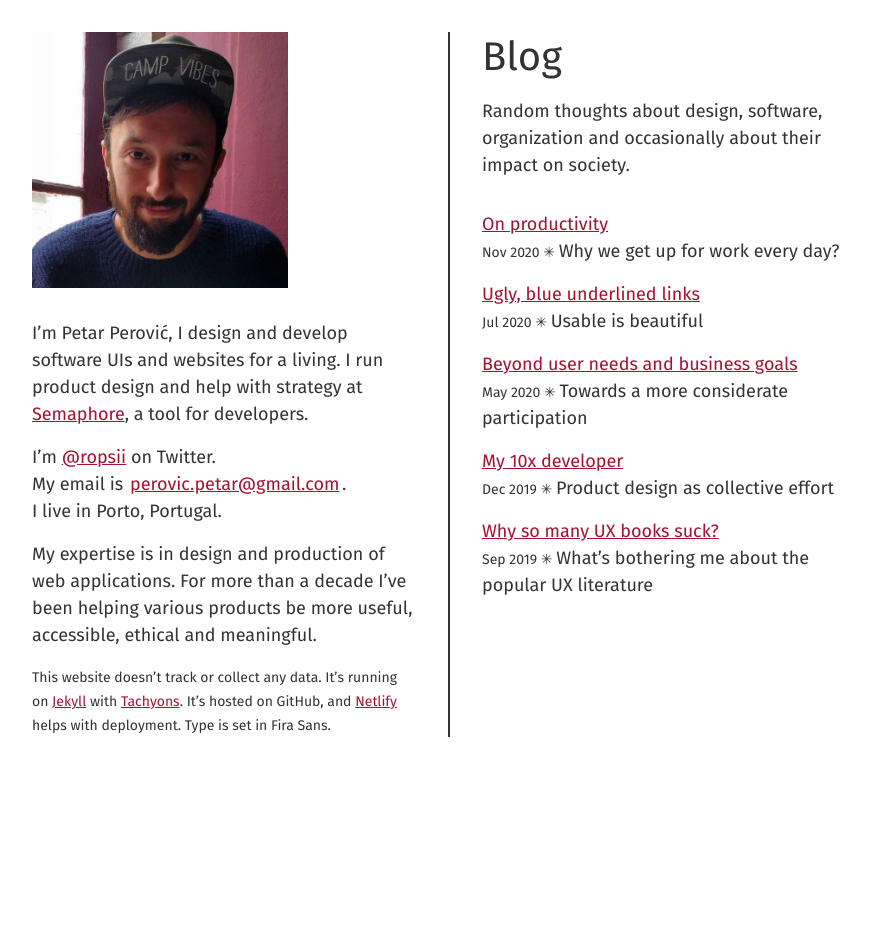
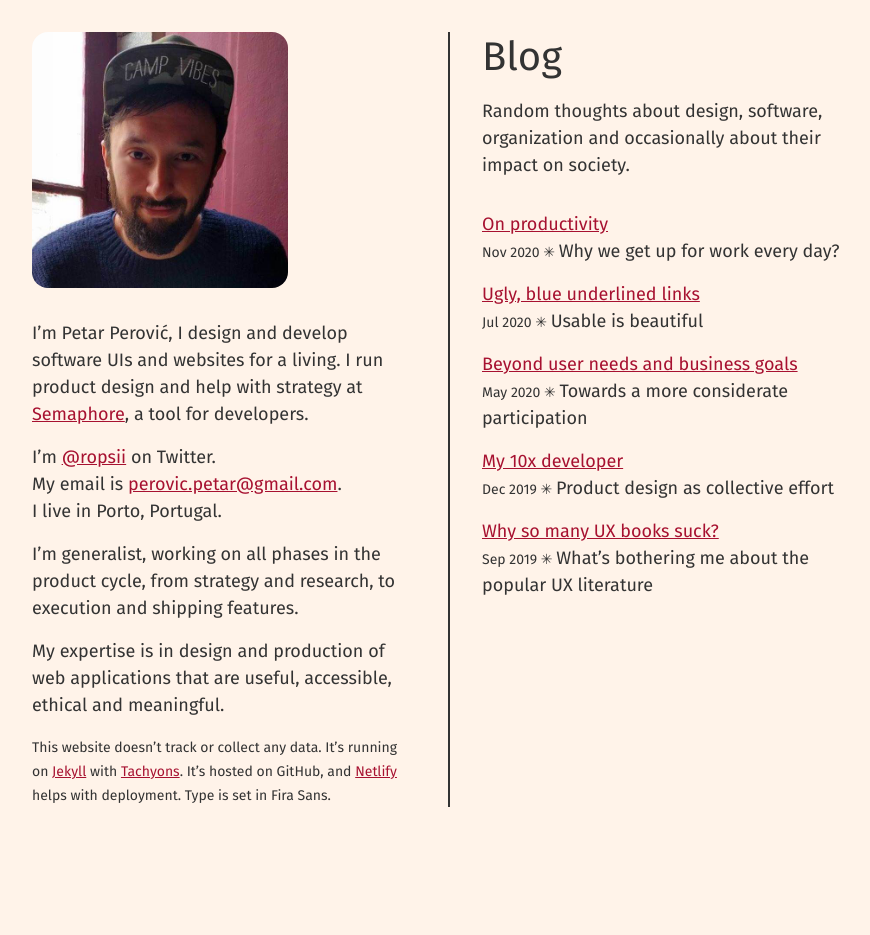
Before and after one commit to ropsii/ropsii.github.io, a Jekyll site: the page built from index.markdown, in a window 1280 px wide. Shown: the whole page, without its empty margins (192-1062 px from the left). Built offline with Jekyll 4.4.1, drawn with Linux system fonts in a browser that asks for light colours; before the commit the page ends 900 px from its top, so only the background shows below that.

Commit message:
Home copy

```diff
--- a/_layouts/home.html
+++ b/_layouts/home.html
@@ -7,16 +7,17 @@
 
         <div class="flex-m">
             <div class="w-50-m pr4-m ph4-l pb3 mb3 pb0-m mb0-m bb bb-0-m bw1">
-                <img src="{% link /assets/pp.jpg %}" alt="Petar Perovic" class="db mb4 w-100 mw5">
+                <img src="{% link /assets/pp.jpg %}" alt="Petar Perovic" class="db mb4 br4 w-100 mw5">
 
                 <div class="f5 f4-m">
                     <p class="measure-narrow-m mb3">I’m Petar Perović, I design and develop software UIs and websites for a living. I run product design and help with strategy at <a href="https://semaphoreci.com">Semaphore</a>, a tool for developers.</p>
 
                     <p class="mb0">I’m <a href="https://twitter.com/ropsii">@ropsii</a> on Twitter.</p>
-                    <p class="mb0">My email is <input value="perovic.petar@gmail.com" class="email-input sans-serif bg-transparent hover-bg-light-gray link-color hover-dark-gray bn underline" onClick="this.setSelectionRange(0, this.value.length)" readonly>.</p>
+                    <p class="mb0">My email is <a href="&#109;&#97;&#105;&#108;&#116;&#111;&#58;&#112;&#101;&#114;&#111;&#118;&#105;&#99;&#46;&#112;&#101;&#116;&#97;&#114;&#64;&#103;&#109;&#97;&#105;&#108;&#46;&#99;&#111;&#109;">&#112;&#101;&#114;&#111;&#118;&#105;&#99;&#46;&#112;&#101;&#116;&#97;&#114;&#64;&#103;&#109;&#97;&#105;&#108;&#46;&#99;&#111;&#109;</a>.</p>
                     <p class="mb3">I live in Porto, Portugal.</p>
 
-                    <p class="mb3">My expertise is in design and production of web applications. For more than a decade I’ve been helping various products be more useful, accessible, ethical and meaningful.</p>
+                    <p class="mb3">I’m generalist, working on all phases in the product cycle, from strategy and research, to execution and shipping features.</p>
+                    <p class="mb3">My expertise is in design and production of web applications that are useful, accessible, ethical and meaningful.</p>
                 </div>
 
                 <p class="dn di-m f6 mt3 mt4-m mb0">This website doesn’t track or collect any data. It’s running on <a href="https://jekyllrb.com/">Jekyll</a> with <a href="https://tachyons.io/">Tachyons</a>. It’s hosted on GitHub, and <a href="https://www.netlify.com/">Netlify</a> helps with deployment. Type is set in Fira Sans.</p>
--- a/_posts/2020-11-01-productivity.markdown
+++ b/_posts/2020-11-01-productivity.markdown
@@ -8,7 +8,7 @@ categories: productivity social
 image: /assets/cover-productivity.png
 ---
 
-<img class="fr ml3 nr5-m" width="180" height="320" src="{% link /assets/productivity-box_man.jpg %}">
+<img class="fr ml3 nr5-m" width="180" height="320" src="{% link /assets/productivity-box_man.jpg %}" style="mix-blend-mode: multiply;">
 We’re bombarded daily with tips on how to do more in less time. We hear how the most successful people have this secret thing that makes them super-productive. They tell us getting enough sleep, eating well, and cleverly organizing our time will make us better at our job. While a fresh mind undoubtedly improves our fitness for any activity, the essence of productivity lies far beyond the small adjustments to our daily routine. We’ll see how different context shapes the meaning of productivity, why we procrastinate, and finally point to the conditions required to unleash the genuine productive momentum and the will for creation.
 
 ## A crash course in history
@@ -29,7 +29,7 @@ Humanity has come a long way since. Some parts of the world today live in relati
 As obvious by now, the meaning of productivity is inseparable from the ever-changing context. Today the incentive doesn’t come from nature anymore. It doesn’t even come from the real needs of humanity either – we produce more than enough for everybody, but dominantly from the aspiration for endless economic growth that is engraved at the core of capitalism.
 
 <div class="fr ml4 nr5-m w-50">
-  <img src="{% link /assets/productivity-mammon.jpg %}">
+  <img src="{% link /assets/productivity-mammon.jpg %}" style="mix-blend-mode: multiply;">
   <p class="f6 i tc"><a href="https://en.wikipedia.org/wiki/Mammon">Mammon</a> from Collin de Plancy’s <a href="https://en.wikipedia.org/wiki/Dictionnaire_Infernal">Dictionnaire Infernal</a>, 1863, <a href="https://commons.wikimedia.org/wiki/File:Ill_dict_infernal_p0455_mammon.jpg">Public domain</a></p>
 </div> Growth happens when we consume stuff. We’ve been persuaded how well we’re doing in life equals how much goods and services we can afford to buy. Additionally, marketing manipulates us to believe we need solutions for things that are not problems. As a response to that, the central life objective of modern humans has become to work hard to earn more, so we can afford more latest iPhones, ski vacations, and kitchen mixers. And when we can’t, we borrow money from the banks. In exchange, banks put a claim on our future labor, and we become bonded to a certain, fairly unfree lifestyle. And that’s the principal engine of modern productivity.
 
--- a/_sass/tachyons/_styles.scss
+++ b/_sass/tachyons/_styles.scss
@@ -19,16 +19,21 @@ body {
     line-height: $line-height-copy;
     font-size: $font-size-5;
     color: $dark-gray;
+    background-color: $background-color;
 }
 
 a {
     color: $link-color;
     position: relative;
+    border-radius: $border-radius-2;
+    transition: background-color .1s;
+    padding: 0 2px;
+    margin: 0 -2px;
 }
 
 a:hover,
 a:focus {
-    // color: $dark-blue;
+    background-color: $washed-red;
 }
 
 a:active {
@@ -108,7 +113,7 @@ img + em {
     right: 8px;
     top: -12px;
     font-size: $font-size-5;
-    background: white;
+    background-color: $background-color;
     padding: 0 8px;
 }
 
@@ -119,8 +124,8 @@ a.footnote {
     justify-content: center;
     align-items: center;
     line-height: 1;
-    color: $white;
-    background-color: $light-silver;
+    color: $background-color;
+    background-color: $link-color;
     width: 20px;
     height: 16px;
     text-align: center;
@@ -129,7 +134,7 @@ a.footnote {
 }
 
 a.footnote:hover {
-    background-color: $gray;
+    background-color: $dark-gray;
 }
 
 .footnotes {
@@ -145,23 +150,3 @@ a.footnote:hover {
 .footnotes p {
     margin-bottom: .25em;
 }
-
-.email-input {
-    position: relative;
-    border-radius: 3px;
-    width: 210px;
-}
-
-.email-input:focus {
-    color: $dark-gray;
-    text-decoration: none;
-}
-
-.email-input:hover {
-    // box-shadow: 0 0 0 1px, inset 0 0 0 1px;
-    text-decoration: none;
-}
-
-.email-input:hover::after {
-    content: 'hey';
-}
--- a/_sass/tachyons/_variables.scss
+++ b/_sass/tachyons/_variables.scss
@@ -128,9 +128,10 @@ $lightest-blue: #cdecff !default;
 $washed-blue: #f6fffe !default;
 $washed-green: #e8fdf5 !default;
 $washed-yellow: #fffceb !default;
-$washed-red: #ffdfdf !default;
+$washed-red: #fdd9cc !default;
 
 $link-color: #a71130;
+$background-color: #fff3e9;
 
 // Custom Media Query Variables
 
```
Also changed, not shown: assets/pp.jpg.
